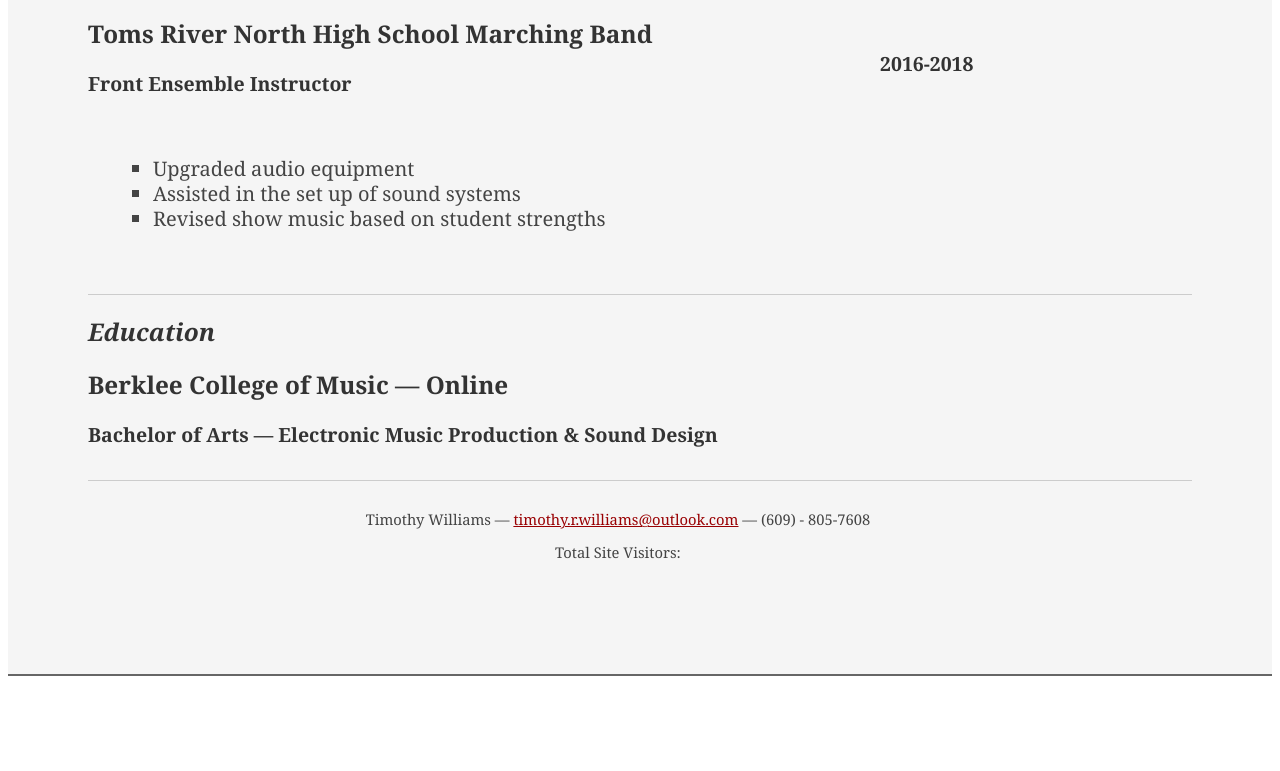
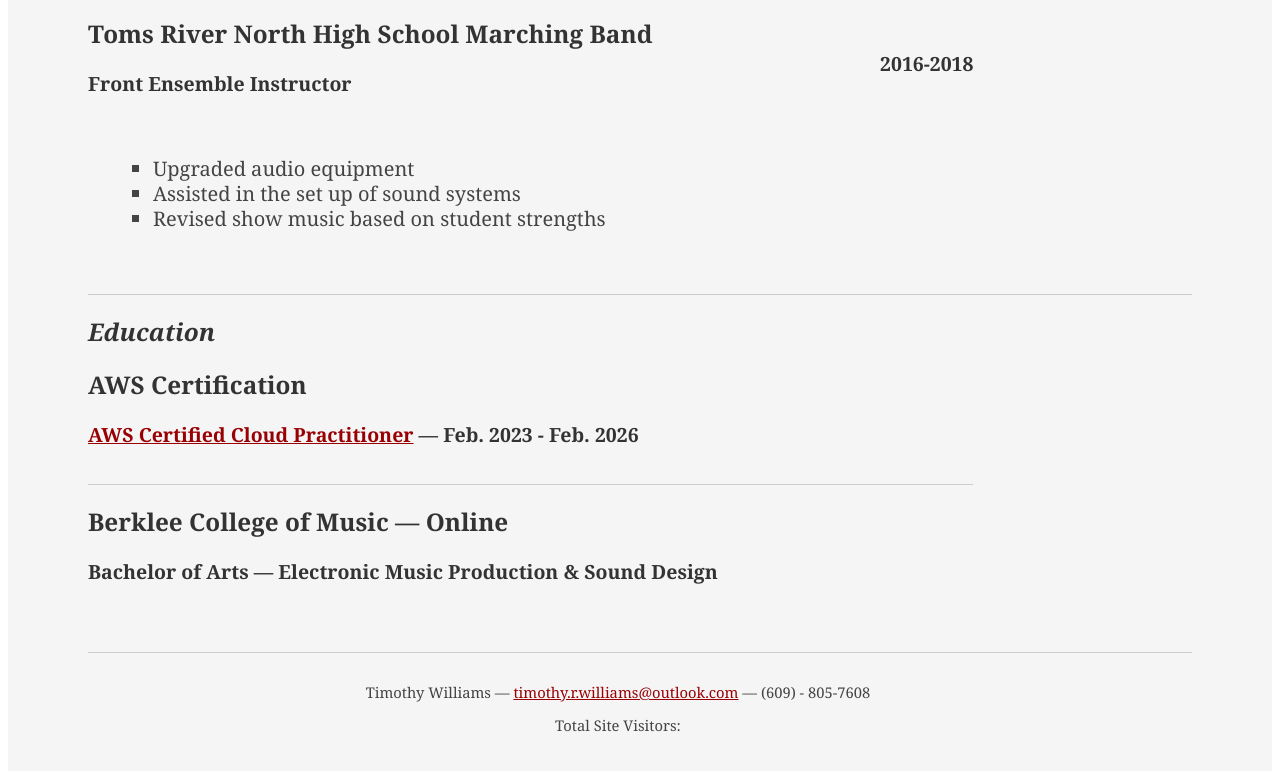
Before and after one commit to timothy-williams/twilliams-resume, a website: page assets/index.html in a window 1280 px wide. Shown: the part 1523-2294 px from the top of the page. Drawn offline with Linux system fonts and the light colour scheme; no server answers; a small style sheet from the web is missing.

Commit message:
Added AWS Certification to Education

```diff
--- a/assets/index.html
+++ b/assets/index.html
@@ -13,7 +13,9 @@
 	<link rel="stylesheet" type="text/css" href="style.css" media="all" />
 </head>
 <script src="api_call.js" defer></script>
-<script src="https://cdnjs.cloudflare.com/ajax/libs/html2pdf.js/0.10.1/html2pdf.bundle.min.js" integrity="sha512-GsLlZN/3F2ErC5ifS5QtgpiJtWd43JWSuIgh7mbzZ8zBps+dvLusV+eNQATqgA/HdeKFVgA5v3S/cIrLF7QnIg==" crossorigin="anonymous" referrerpolicy="no-referrer"></script>
+<script src="https://cdnjs.cloudflare.com/ajax/libs/html2pdf.js/0.10.1/html2pdf.bundle.min.js"
+	integrity="sha512-GsLlZN/3F2ErC5ifS5QtgpiJtWd43JWSuIgh7mbzZ8zBps+dvLusV+eNQATqgA/HdeKFVgA5v3S/cIrLF7QnIg=="
+	crossorigin="anonymous" referrerpolicy="no-referrer"></script>
 
 <body>
 	<div id="doc2" class="yui-t7">
@@ -99,7 +101,7 @@
 								<div class="project">
 									<h2>S3 Static Website with AWS CDK</h2>
 									<h3>
-										<a href="https://www.twilliamsresume.com/">Site</a> |
+										<a href="https://www.twilliamsresume.com/">Site</a> &mdash;
 										<a href="https://github.com/timothy-williams/twilliams-resume">GitHub repo</a>
 									</h3>
 								</div>
@@ -150,11 +152,20 @@
 							</div>
 
 							<div class="yui-u">
-								<h2>Berklee College of Music &mdash; Online</h2>
-								<h3>
-									Bachelor of Arts &mdash; Electronic Music Production & Sound
-									Design
-								</h3>
+								<div class="edu">
+									<h2>AWS Certification</h2>
+									<h3><a
+											href="https://www.credly.com/badges/f2147805-241d-4912-9459-43c50fb699aa/public_url">AWS
+											Certified Cloud Practitioner</a> &mdash; Feb. 2023 - Feb. 2026</h3>
+								</div>
+
+								<div class="edu last">
+									<h2>Berklee College of Music &mdash; Online</h2>
+									<h3>
+										Bachelor of Arts &mdash; Electronic Music Production &
+										Sound Design
+									</h3>
+								</div>
 							</div>
 						</div>
 						<!--// .yui-gf -->
--- a/assets/style.css
+++ b/assets/style.css
@@ -168,14 +168,14 @@
     background: #222;
 }
 
-.job {
+.job, .edu {
     position: relative;
     margin-bottom: 1em;
     padding-bottom: 1em;
     border-bottom: 1px solid #ccc;
 }
 
-.job h4 {
+h4 {
     position: absolute;
     top: 0.35em;
     right: 0
```
